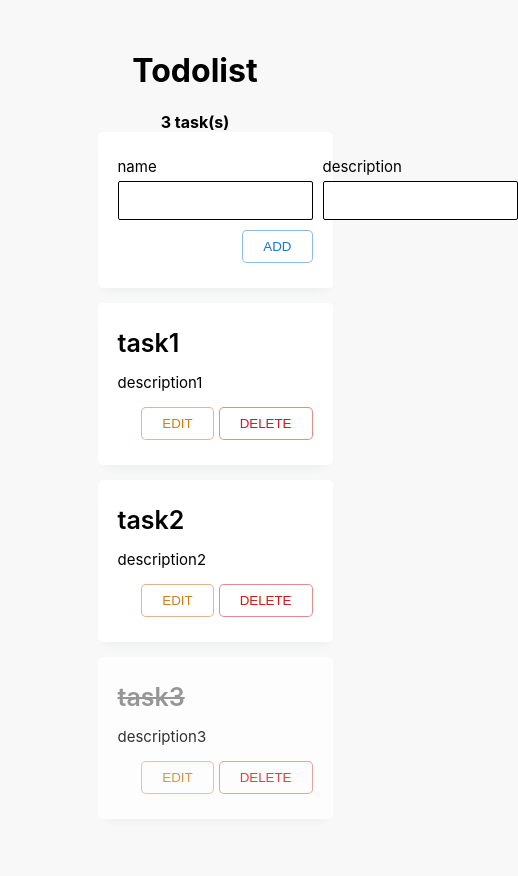
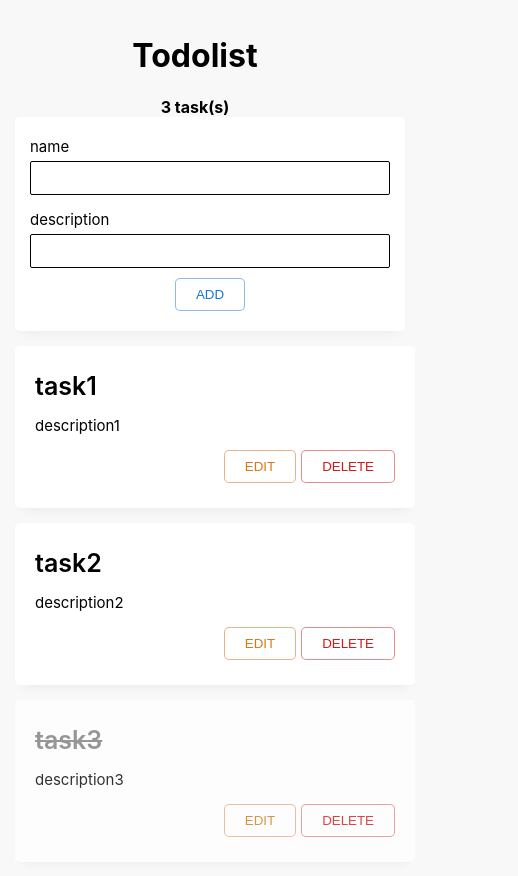
Before and after one commit to PopelinovDanilo/Test_Todo, a React (Create React App) app: page / in a window 390 px wide. Shown: the whole page, 518 px wide, since content can reach past the window. Before the commit the page ends 844 px from the top, so only its background shows below. Built offline with nearby package versions, Linux system fonts and the light colour scheme.

Commit message:
Adaptive for mobile

```diff
--- a/src/App.module.css
+++ b/src/App.module.css
@@ -4,10 +4,29 @@
   display: flex;
   justify-content: center;
   align-content: center;
+  padding: 0 15px;
 }
 
 .container {
   display: flex;
   flex-direction: column;
   width: 50%;
+  max-width: 600px;
+  min-width: 300px;
 }
+
+@media (max-width: 768px) {
+  .container {
+    width: 90%;
+  }
+}
+
+@media (max-width: 480px) {
+  .container {
+    width: 100%;
+  }
+
+  .app_container {
+    margin-top: 15px;
+  }
+}
--- a/src/components/TodoPanel/TodoPanel.module.css
+++ b/src/components/TodoPanel/TodoPanel.module.css
@@ -3,9 +3,8 @@
   box-shadow: 0px 8px 11px -8px rgba(34, 60, 80, 0.09);
   margin-bottom: 15px;
   width: 100%;
-  padding: 25px 20px ;
+  padding: 25px 20px;
   border-radius: 5px;
-
 }
 
 .fields_container {
@@ -32,8 +31,31 @@
   border: 0.5px solid black;
 }
 
+
 .button_container {
   width: 100%;
   text-align: right;
   margin-top: 10px;
 }
+
+@media (max-width: 768px) {
+  .fields_container {
+    flex-direction: column;
+    gap: 15px;
+  }
+
+  .button_container {
+    text-align: center;
+  }
+}
+
+@media (max-width: 480px) {
+  .todo_panel_container {
+    padding: 20px 15px;
+  }
+
+  .field_container input {
+    font-size: 14px;
+    padding: 8px 4px;
+  }
+}
```
